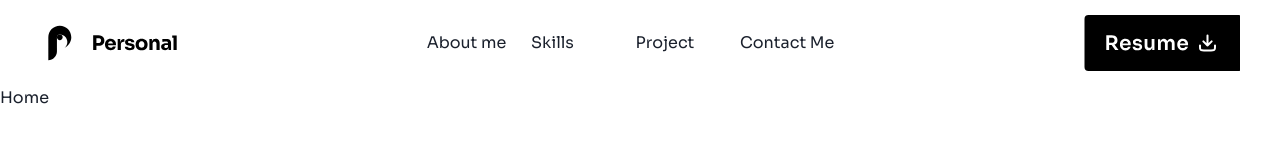
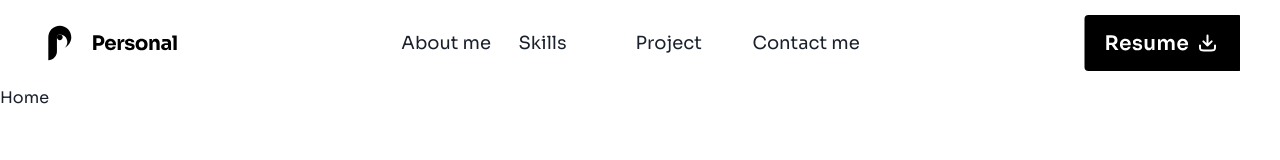
Before and after one commit to Diwashnembang/personalPortfolio, a React (Create React App) app: page / in a window 1280 px wide. Shown: the top 160 px of the page. Built offline with nearby package versions, Linux system fonts and the light colour scheme.

Commit message:
make text responsive for desktop view

```diff
--- a/src/components/Nav.js
+++ b/src/components/Nav.js
@@ -7,6 +7,7 @@ import {
   Center,
   Show,
   Hide,
+  Text,
 } from "@chakra-ui/react";
 import CustomMenu from "./utils/CustomMenu";
 import logo from "../assets/image/Logo.svg";
@@ -33,16 +34,24 @@ const Nav = () => {
           <Box>
             <Grid templateColumns="repeat(4,1fr)">
               <GridItem className="text" mx="5px">
-                About me
+                <Text fontSize={{ base: "sm", md: "md", lg: "lg" }}>
+                  About me
+                </Text>
               </GridItem>
               <GridItem className="text" mx="5px">
-                Skills
+                <Text fontSize={{ base: "sm", md: "md", lg: "lg" }}>
+                  Skills
+                </Text>
               </GridItem>
               <GridItem className="text" mx="5px">
-                Project
+                <Text fontSize={{ base: "sm", md: "md", lg: "lg" }}>
+                  Project
+                </Text>
               </GridItem>
               <GridItem className="text" mx="5px">
-                Contact Me
+                <Text fontSize={{ base: "sm", md: "md", lg: "lg" }}>
+                  Contact me
+                </Text>
               </GridItem>
             </Grid>
           </Box>
```
